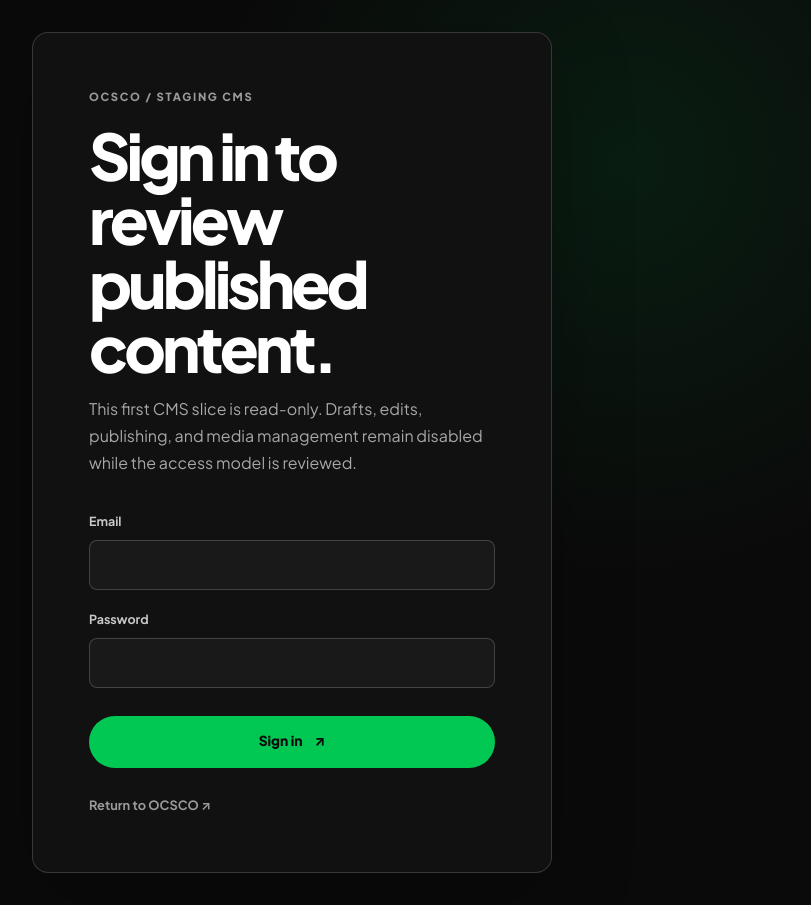
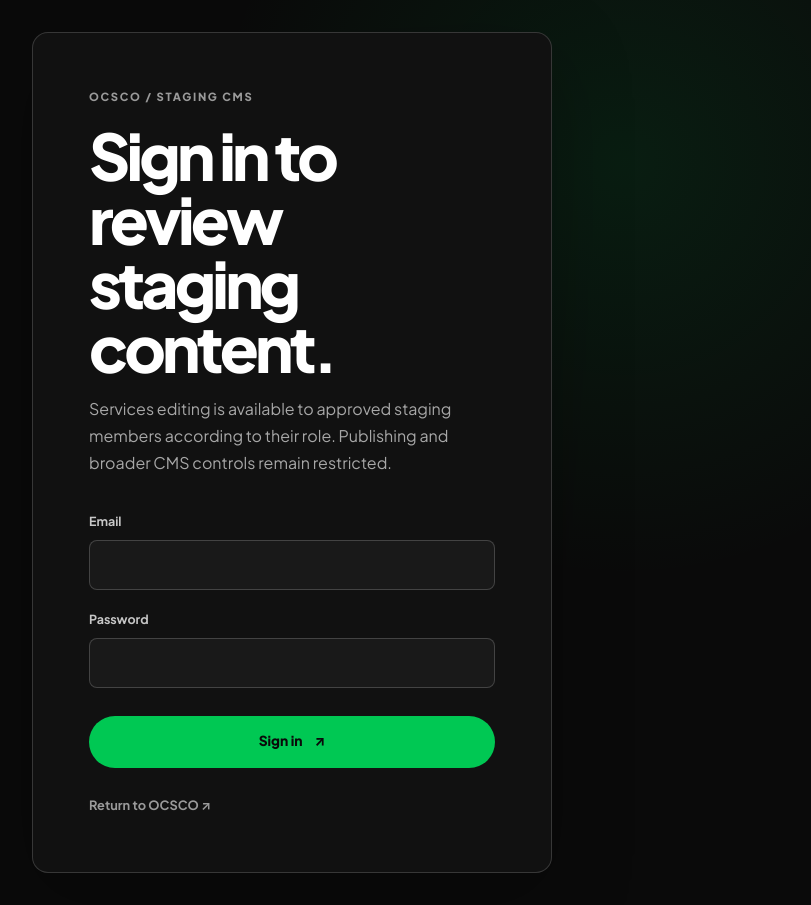
Before and after one commit to ocscolabs-platform/crimson, a Next.js app: page /admin/login in a window 1280 px wide. Shown: the whole page, without its empty margins (348-1159 px from the left). Built offline with nearby package versions, Linux system fonts and the light colour scheme.

Commit message:
align CMS login copy with editor workflow

```diff
--- a/src/app/admin/login/page.tsx
+++ b/src/app/admin/login/page.tsx
@@ -39,9 +39,9 @@ export default function AdminLoginPage() {
     <main className="admin-page admin-login-page">
       <div className="admin-login-card">
         <p className="admin-kicker">OCSCO / Staging CMS</p>
-        <h1>Sign in to review published content.</h1>
+        <h1>Sign in to review staging content.</h1>
         <p className="admin-intro">
-          This first CMS slice is read-only. Drafts, edits, publishing, and media management remain disabled while the access model is reviewed.
+          Services editing is available to approved staging members according to their role. Publishing and broader CMS controls remain restricted.
         </p>
         <form className="admin-form" onSubmit={handleSubmit}>
           <label>
```
